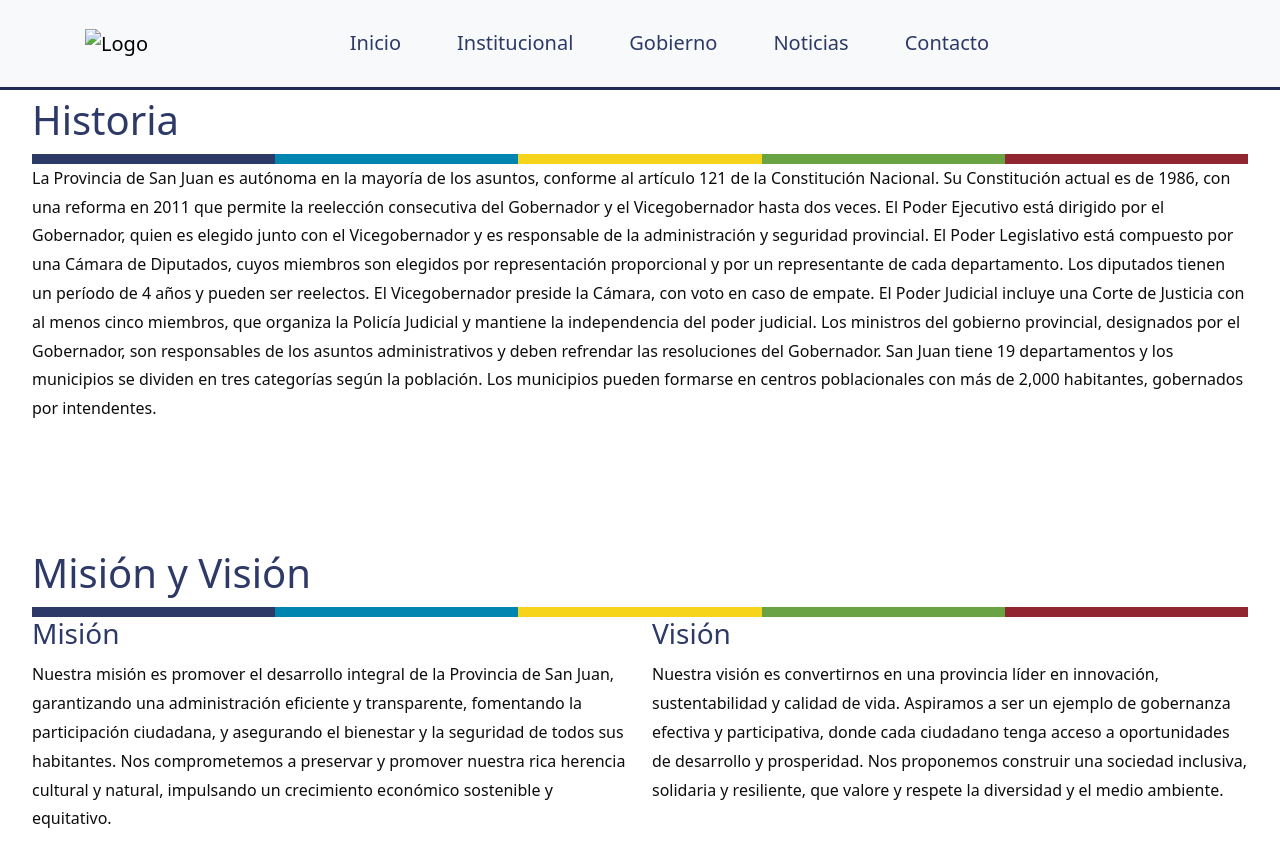
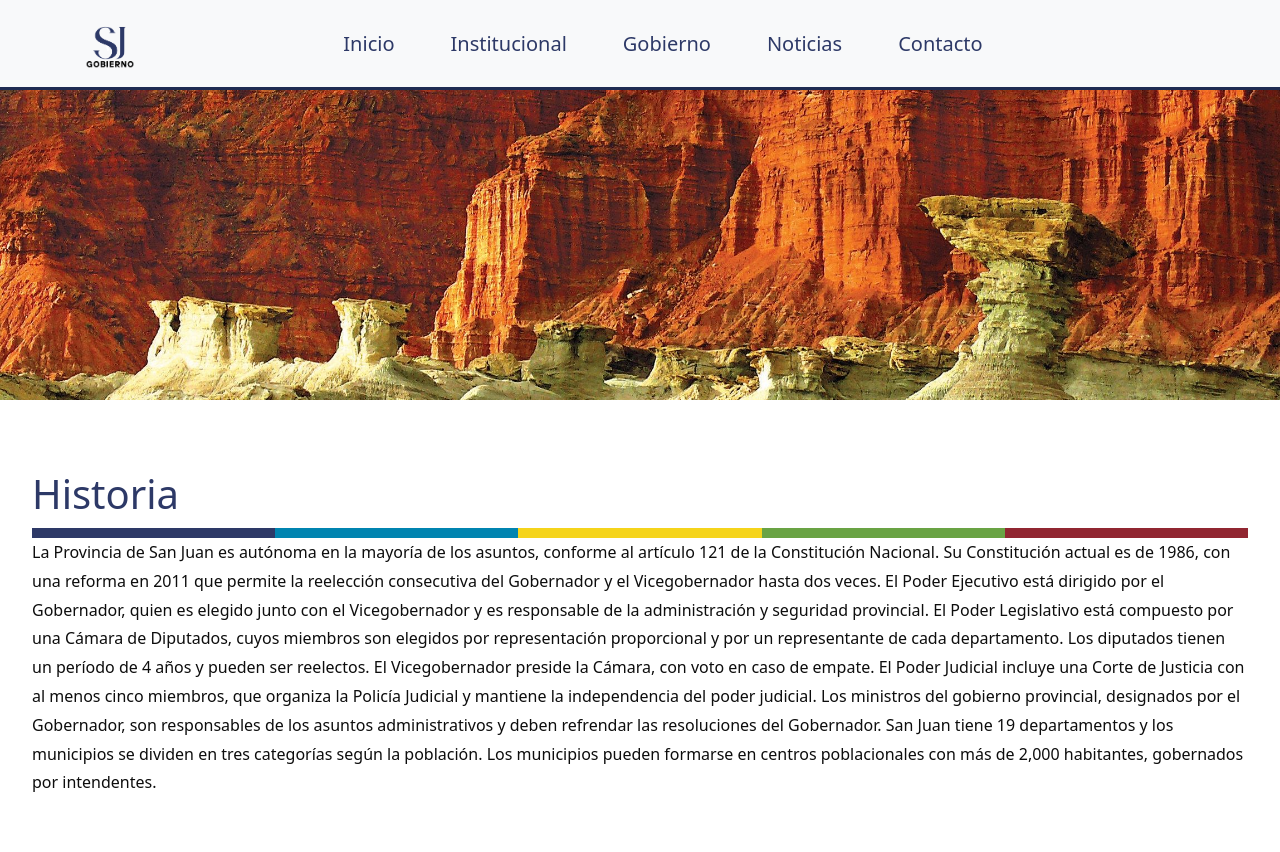
Before and after one commit to marcem22/final-dise-o-web-I, a plain HTML site: page institucional.html in a window 1280 px wide. Shown: the top 852 px of the page. Drawn offline with nearby package versions, Linux system fonts and the light colour scheme.

Commit message:
Update institucional.html

```diff
--- a/institucional.html
+++ b/institucional.html
@@ -5,7 +5,7 @@
   <meta charset="UTF-8">
   <meta name="viewport" content="width=device-width, initial-scale=1.0">
   <title>Gobierno de San Juan | Institucional</title>
-  <link rel="icon" href="imagenesy videos/logosjgobierno.png" type="image/x-icon">
+  <link rel="icon" href="logosjgobierno.png" type="image/x-icon">
   <link href="https://cdn.jsdelivr.net/npm/bootstrap@5.3.0/dist/css/bootstrap.min.css" rel="stylesheet"
     integrity="sha384-9ndCyUaIbzAi2FUVXJi0CjmCapSmO7SnpJef0486qhLnuZ2cdeRhO02iuK6FUUVM" crossorigin="anonymous">
   <link rel="stylesheet" href="https://cdn.jsdelivr.net/npm/bootstrap-icons@1.10.0/font/bootstrap-icons.css">
@@ -23,7 +23,7 @@
   <nav class="navbar navbar-expand-lg navbar-light bg-light fixed-top">
     <div class="container">
       <a class="navbar-brand" href="#">
-        <img src="imagenesy videos/logosjgobierno.png" alt="Logo">
+        <img src="logosjgobierno.png" alt="Logo">
       </a>
       <button class="navbar-toggler" type="button" data-bs-toggle="collapse" data-bs-target="#navbarS"
         aria-controls="navbarS" aria-expanded="false" aria-label="Toggle navigation">
@@ -54,7 +54,7 @@
   </nav>
   <div class="container-fluid">
     <section id="jumbotron" class="jumbotron p-0">
-      <img src="imagenesy videos/valledelalulna.jpg" class="img-fluid w-100" alt="Descripción de la imagen">
+      <img src="valledelalulna.jpg" class="img-fluid w-100" alt="Descripción de la imagen">
     </section>
 
 
```
